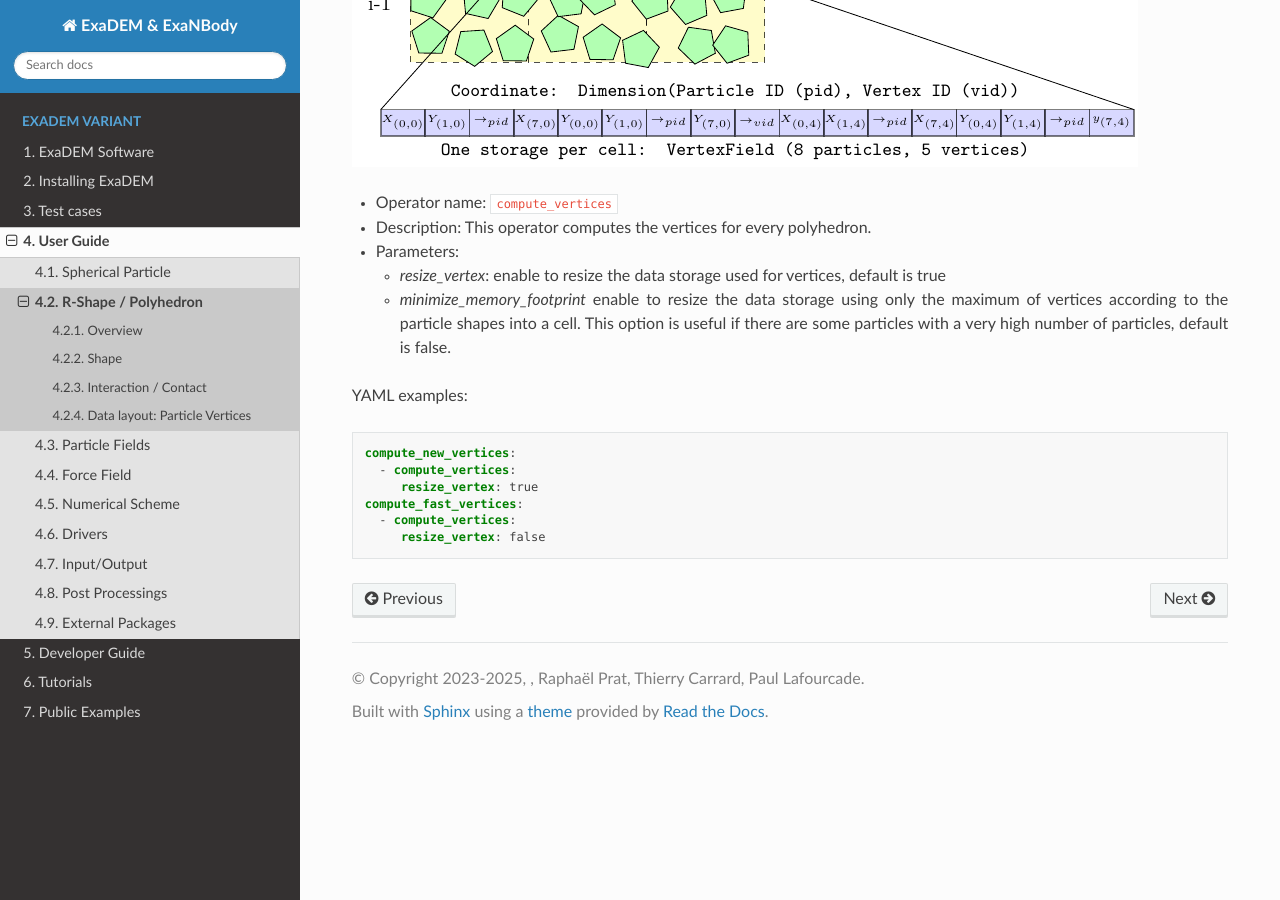
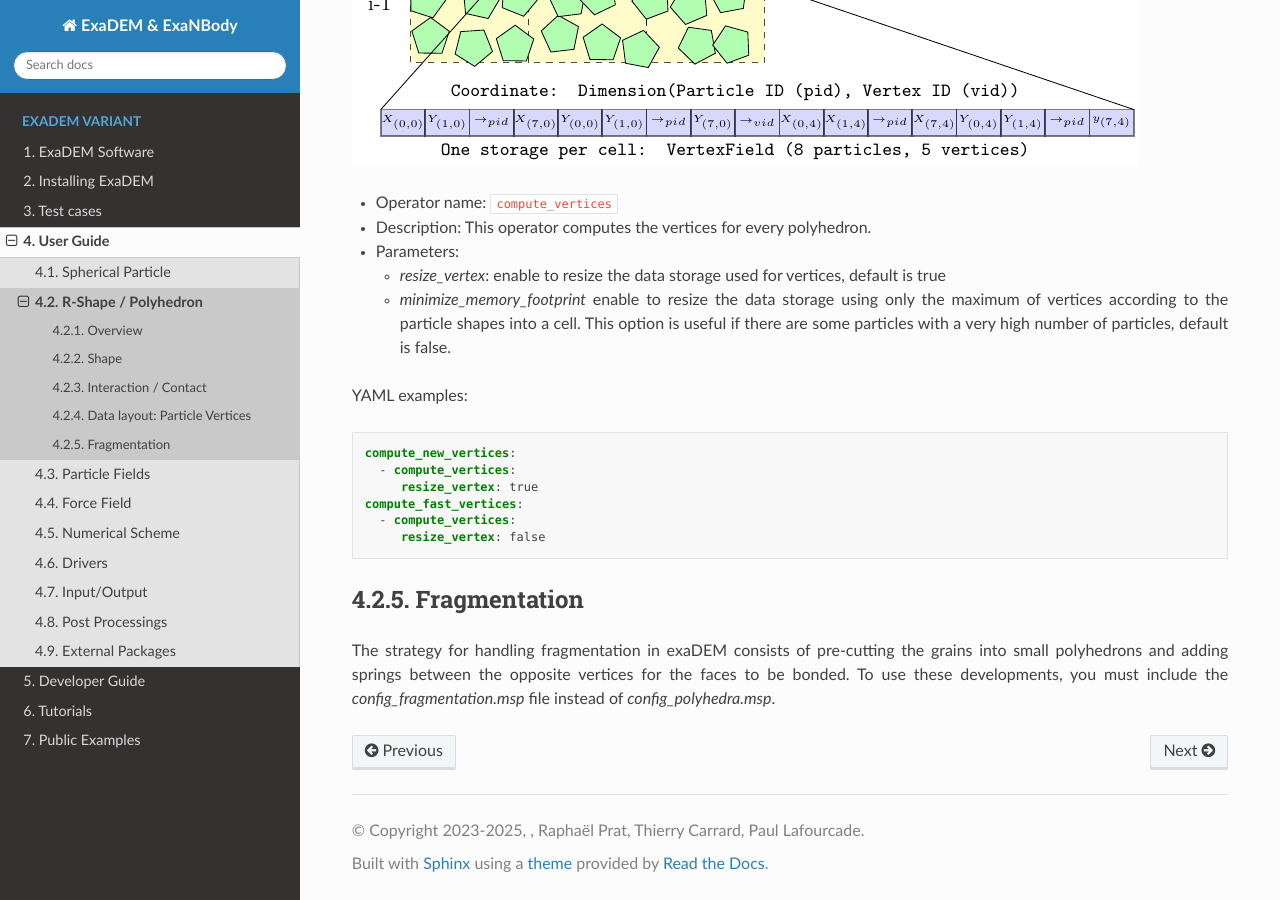
Before and after one commit to Collab4exaNBody/doc_exaDEM, a Sphinx documentation site: the page built from docs/source/project_exaDEM/user_guide/polyhedra.rst, in a window 1280 px wide and 900 px high, scrolled down 5498 px. Built offline with Sphinx 7.4.7 and the Read the Docs theme 3.1.0, drawn with Linux system fonts in a browser that asks for light colours.

Commit message:
Document fragmentation handling in polyhedra guide
Added section on fragmentation strategy in exaDEM.

```diff
--- a/docs/source/project_exaDEM/user_guide/polyhedra.rst
+++ b/docs/source/project_exaDEM/user_guide/polyhedra.rst
@@ -248,3 +248,8 @@ YAML examples:
   compute_fast_vertices:
     - compute_vertices:
        resize_vertex: false
+
+Fragmentation
+^^^^^^^^^^^^^
+
+The strategy for handling fragmentation in exaDEM consists of pre-cutting the grains into small polyhedrons and adding springs between the opposite vertices for the faces to be bonded. To use these developments, you must include the `config_fragmentation.msp` file instead of `config_polyhedra.msp`.
```
